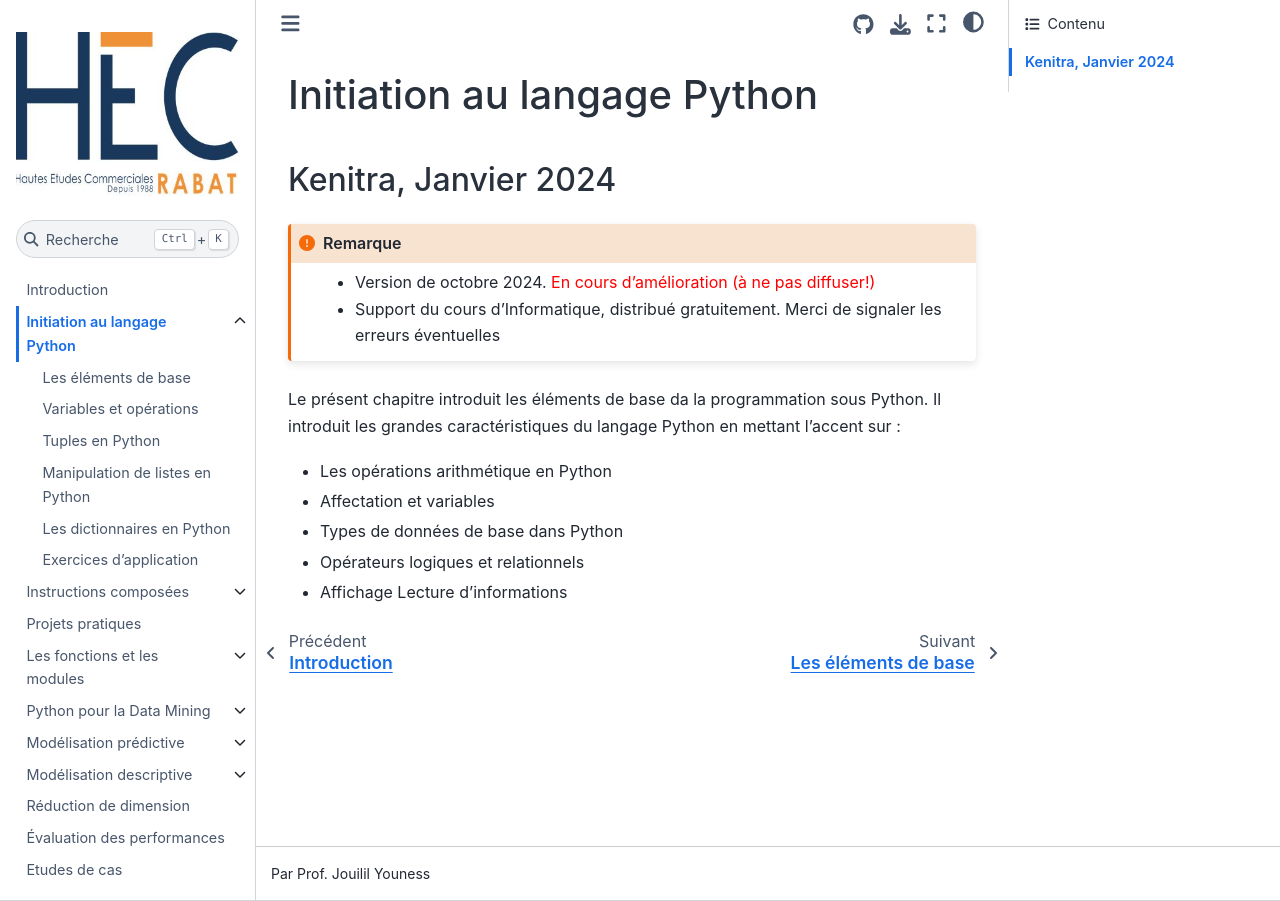
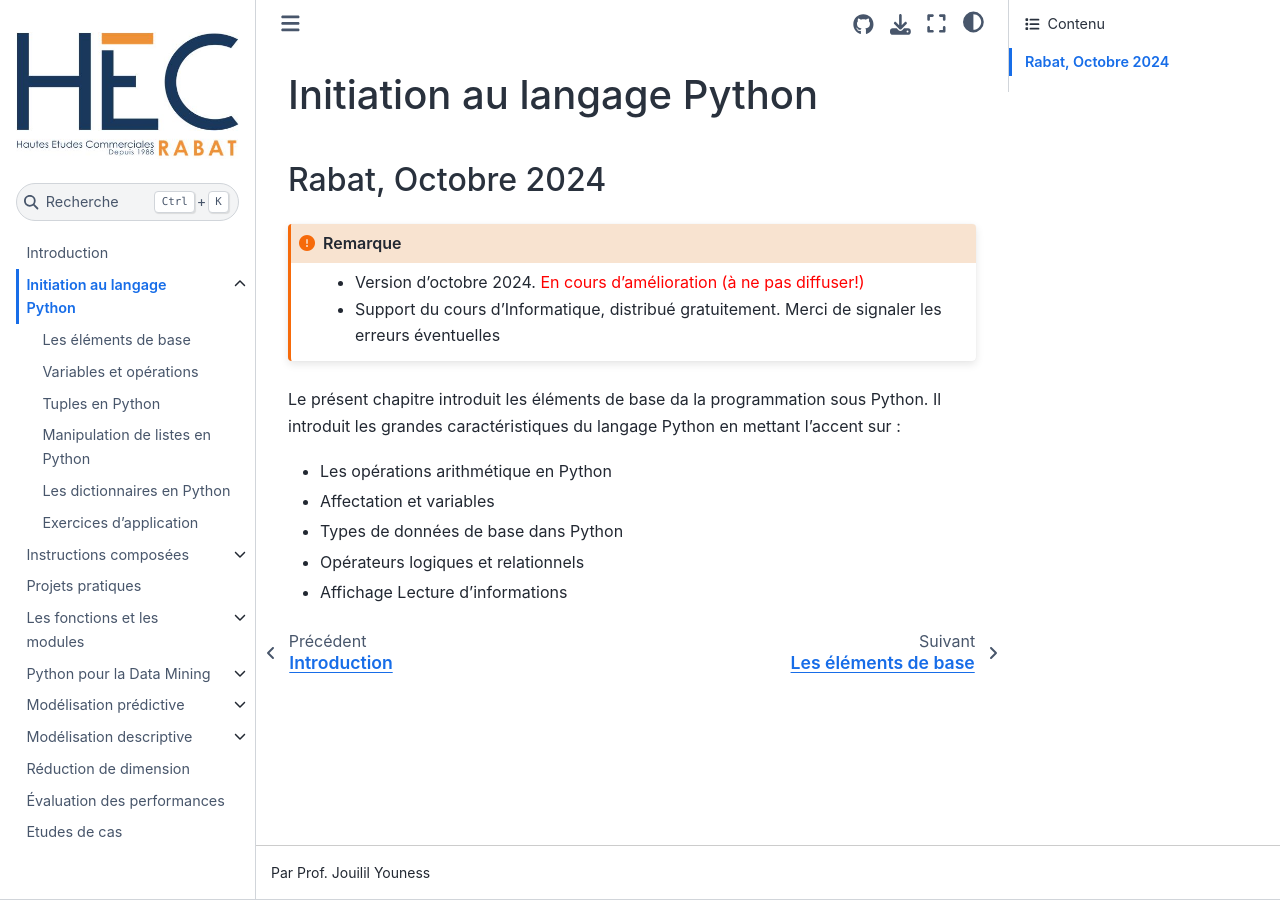
Before and after one commit to jouilil/programmationpython, a Jupyter Book: the page built from chap1.md, in a window 1280 px wide. Built offline with Jupyter Book 1.0.4 settings and Sphinx 7.4.7 and the Sphinx Book theme 1.1.4, drawn with Linux system fonts in a browser that asks for light colours.

Commit message:
adding my first book

````diff
--- a/chap1.md
+++ b/chap1.md
@@ -1,12 +1,12 @@
 # Initiation au langage Python
 
 
-#### Kenitra, Janvier 2024
+#### Rabat, Octobre 2024
 
 ```{admonition} Remarque
 :class: attention
 
-- Version de octobre 2024. <font color='red'>En cours d’amélioration (à ne pas diffuser!)</font>
+- Version d'octobre 2024. <font color='red'>En cours d’amélioration (à ne pas diffuser!)</font>
 - Support du cours d'Informatique, distribué gratuitement. Merci de signaler les erreurs éventuelles
 ```
 
````
Also changed, not shown: intro.md (+2 -2 lines), logo.JPG.
